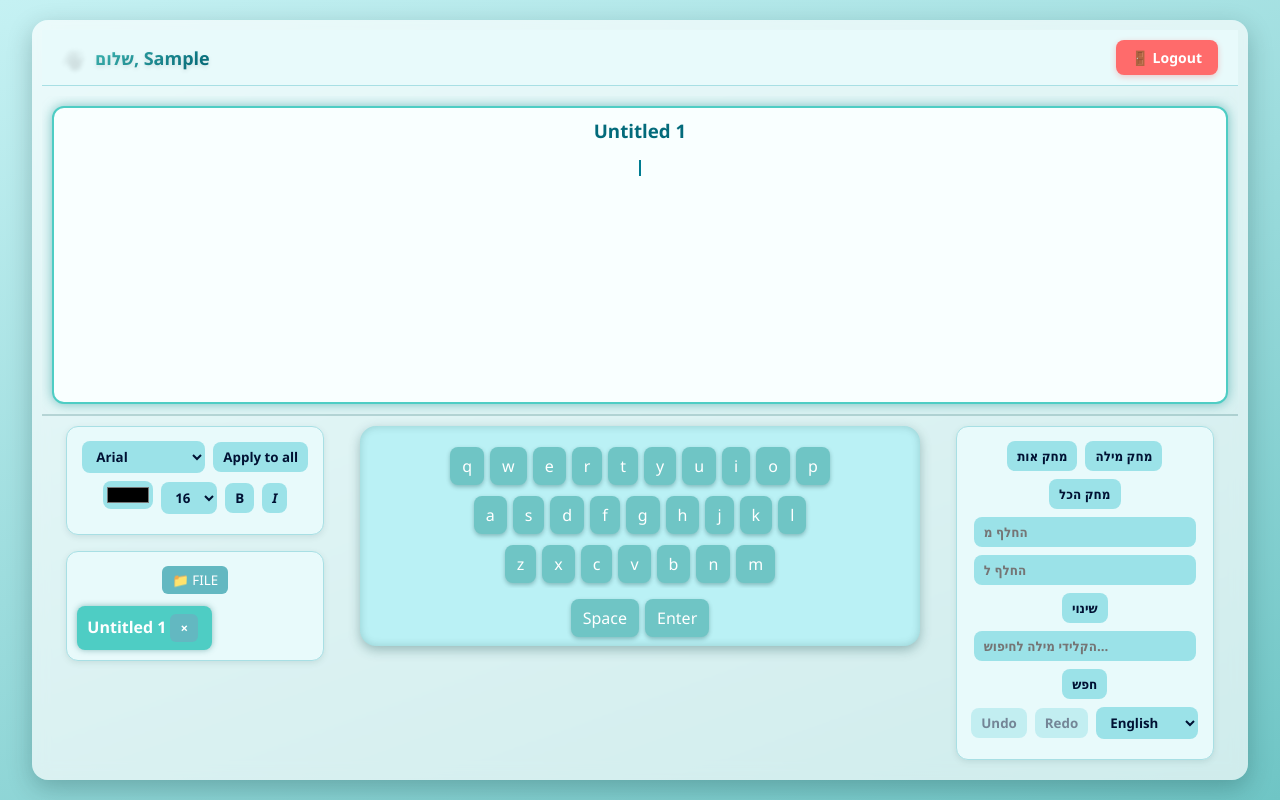
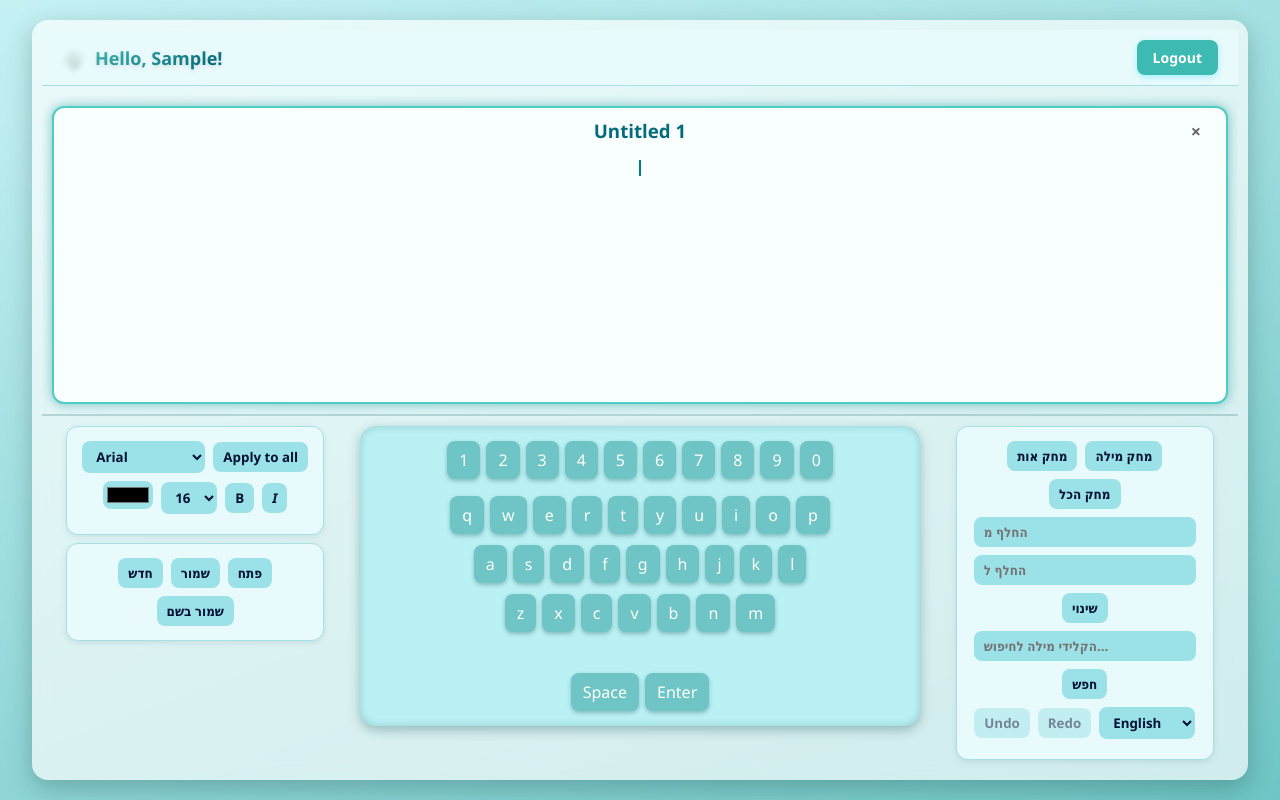
Before and after one commit to NechamaSanders/keyboard_project, a React (Vite) app: page / in a window 1280 px wide. Both pictures are taken after typing "Sample", "name@example.com", "Sample123" into the empty fields and a click on the button "Sign Up". Built offline with nearby package versions, Linux system fonts and the light colour scheme.

Commit message:
so far whatever

```diff
--- a/src/components/App.css
+++ b/src/components/App.css
@@ -77,6 +77,8 @@ body, html, #root {
   position: absolute;
   right: 5px;
   top: 50%;
+  height: 30px;
+  width: 30px;
   transform: translateY(-50%);
   background: transparent;
   border: none;
@@ -84,13 +86,12 @@ body, html, #root {
   font-size: 18px;
   font-weight: bold;
   cursor: pointer;
-  padding: 2px 6px;
   border-radius: 50%;
   transition: all 0.2s ease;
 }
 
 .text-title .close-tab:hover {
-  background: #ff6b6b;
+  background: #3dbab2;
   color: white;
   transform: translateY(-50%) scale(1.1);
 }
@@ -186,33 +187,6 @@ body, html, #root {
 }
 
 /* === KEYBOARD CENTER === */
-/* .keyboard-center {
-  flex: 2;
-  display: flex;
-  justify-content: center;
-  align-items: flex-end;
-}
-
-.keyboard {
-  background: #baf1f5;
-  border-radius: 16px;
-  padding: 12px;
-  width: 90%;
-  box-shadow: inset 0 0 8px rgba(0, 60, 60, 0.2), 0 4px 12px rgba(0, 60, 60, 0.3);
-}
-
-.keyboard-scroll {
-  max-height: 180px;
-  overflow-y: auto;
-  padding: 6px;
-}
-
-.keyboard-bottom {
-  display: flex;
-  justify-content: center;
-  margin-top: 8px;
-} */
-/* === KEYBOARD CENTER === */
 .keyboard-center {
   flex: 2;
   display: flex;
@@ -229,7 +203,7 @@ body, html, #root {
   box-shadow: inset 0 0 8px rgba(0, 60, 60, 0.2), 0 4px 12px rgba(0, 60, 60, 0.3);
 
   /* ✅ prevent resize on layout change */
-  height: 220px;
+  height: 300px;
   width: 560px;
   display: flex;
   flex-direction: column;
@@ -278,92 +252,41 @@ body, html, #root {
   transform: translateY(1px);
 }
 
-/* === FILE TOOLS === */
-.fileTools {
-  background: #e8fafb;
+
+
+/* === POPUP === */
+.file-popup {
+  position: absolute;
+  bottom: 60px; /* above buttons */
+  left: 0;
+  width: 200px;
+  background: #ffffff;
   border: 1px solid #a8dfe4;
   border-radius: 12px;
+  box-shadow: 0 4px 12px rgba(0, 60, 60, 0.3);
   padding: 10px;
-  box-shadow: 0 2px 6px rgba(0, 50, 50, 0.1);
-  width: 90%;
-  text-align: center;
-  margin-top: 8px;
+  display: flex;
+  flex-direction: column;
+  gap: 6px;
+  z-index: 10;
 }
 
-.fileTools button {
-  background: #63b8c1;
-  color: white;
-  border: none;
-  border-radius: 6px;
-  padding: 5px 10px;
-  margin: 4px;
+.file-card {
+  background: #bdf2f2;
+  padding: 8px;
+  border-radius: 8px;
   cursor: pointer;
+  font-weight: 600;
+  display: flex;
+  align-items: center;
   transition: all 0.2s;
 }
 
-.fileTools button:hover {
-  background: #4ca6af;
+.file-card:hover {
+  background: #9ee0e0;
+  transform: translateX(4px);
 }
 
-/* File dropdown menu */
-.file-menu {
-  background: #e4fafa;
-  border: 1px solid #b5e4e4;
-  border-radius: 8px;
-  padding: 8px;
-  margin-top: 4px;
-}
-
-.file-list {
-  max-height: 100px;
-  overflow-y: auto;
-  margin-top: 6px;
-}
-
-.file-list button {
-  display: block;
-  width: 100%;
-  margin: 2px 0;
-  background: #bdf2f2;
-  color: #023;
-  text-align: left;
-}
-
-/* === TABS === */
-.tabs {
-  margin-top: 8px;
-  display: flex;
-  flex-wrap: wrap;
-  gap: 6px;
-}
-
-.tab {
-  background: #a5e1e6;
-  border-radius: 8px;
-  padding: 4px 10px;
-  cursor: pointer;
-  font-weight: 600;
-  transition: all 0.2s ease;
-}
-
-.tab.active {
-  background: #4ecdc4;
-  color: white;
-  box-shadow: 0 0 6px rgba(0, 100, 100, 0.4);
-}
-
-.close-tab {
-  background: transparent;
-  border: none;
-  color: #033;
-  margin-left: 6px;
-  cursor: pointer;
-  font-weight: bold;
-}
-
-.close-tab:hover {
-  color: red;
-}
 
 /* === REGISTER PAGE === */
 .register-container {
@@ -431,25 +354,25 @@ body, html, #root {
 }
 
 .logout-btn {
-  background: #ff6b6b;
+  background: #4ecdc4;
   color: white;
 }
 
 .new-text-btn:hover {
   background: #3dbab2;
   transform: translateY(-2px);
-  box-shadow: 0 6px 12px rgba(0, 60, 60, 0.3);
+  box-shadow: 0 6px 12px rgba(1, 98, 98, 0.3);
 }
 
 .logout-btn:hover {
-  background: #ff5252;
+  background: #22ada4;
   transform: translateY(-2px);
-  box-shadow: 0 6px 12px rgba(255, 0, 0, 0.3);
+  box-shadow: 0 6px 12px rgba(0, 221, 255, 0.3);
 }
 
 .new-text-btn:active, .logout-btn:active {
   transform: translateY(0);
-  box-shadow: 0 2px 4px rgba(0, 60, 60, 0.2);
+  box-shadow: 0 2px 4px rgba(5, 133, 133, 0.2);
 }
 
 /* === HEADER === */
@@ -480,7 +403,7 @@ body, html, #root {
 .user-info::before {
   content: "👋";
   font-size: 20px;
-  animation: wave 2s ease-in-out infinite;
+  animation: wave 10s ease-in-out infinite;
 }
 
 @keyframes wave {
@@ -490,7 +413,7 @@ body, html, #root {
 }
 
 .header .logout-btn {
-  background: #ff6b6b;
+  background: #3dbab2;
   color: white;
   border: none;
   border-radius: 8px;
@@ -498,12 +421,12 @@ body, html, #root {
   font-size: 14px;
   font-weight: 600;
   cursor: pointer;
-  box-shadow: 0 2px 6px rgba(255, 0, 0, 0.2);
+  box-shadow: 0 2px 6px  rgba(0, 221, 255, 0.3);
   transition: all 0.2s ease;
 }
 
 .header .logout-btn:hover {
-  background: #ff5252;
+  background: #3dbab2;
   transform: translateY(-1px);
-  box-shadow: 0 4px 8px rgba(255, 0, 0, 0.3);
+  box-shadow: 0 4px 8px  rgba(0, 221, 255, 0.3);
 }
--- a/src/components/App.jsx
+++ b/src/components/App.jsx
@@ -65,6 +65,12 @@ export default function App() {
     }
     setTextWithHistory(newText);
   }
+const closeText = (index) => {
+  const updated = openTexts.filter((_, i) => i !== index);
+  setOpenTexts(updated);
+  if (activeIndex === index) setActiveIndex(updated.length ? 0 : null);
+  else if (activeIndex > index) setActiveIndex(activeIndex - 1);
+};
 
   return (
     <div className="app-container">
@@ -84,7 +90,7 @@ export default function App() {
                     ...updated[activeIndex],
                     history,
                     historyIndex,
-                    language, // ✅ save current language before switching
+                    language,
                   };
                   setOpenTexts(updated);
                 }
@@ -93,10 +99,14 @@ export default function App() {
                 setText(t.content);
                 setHistory(t.history || [[]]);
                 setHistoryIndex(t.historyIndex || 0);
-                setLanguage(t.language || "english"); // ✅ load that tab’s language
+                setLanguage(t.language || "english");
               }}
             >
-              <h3 className="text-title">{t.name}</h3>
+              <h3 className="text-title">{t.name}
+                <button className="close-tab" onClick={() => closeText(i)}>
+                ×
+              </button></h3>
+
               <TextDisplay text={t.content} language={t.language} style={style} />
 
             </div>
--- a/src/components/EditingTools.jsx
+++ b/src/components/EditingTools.jsx
@@ -204,7 +204,6 @@ export default function EditingTools({
                     <option value="english">English</option>
                     <option value="hebrew">Hebrew</option>
                     <option value="emojis">Emojis</option>
-                    <option value="numbers">Numbers</option>
                     <option value="symbols">Symbols</option>
                 </select>
             </div>
--- a/src/components/FileTools.jsx
+++ b/src/components/FileTools.jsx
@@ -1,4 +1,171 @@
 
+// import React, { useState } from "react";
+
+// export default function FileTools({
+//   currentUser,
+//   text,
+//   openTexts,
+//   setOpenTexts,
+//   activeIndex,
+//   setActiveIndex,
+//   setText,
+//   setHistory,
+//   setHistoryIndex,
+// }) {
+//   const [showMenu, setShowMenu] = useState(false);
+//   const [showFiles, setShowFiles] = useState(false);
+
+//   if (!currentUser) return null; // safety check
+
+//   // Helper to get current user's data
+//   const getUserData = () => {
+//     const data = JSON.parse(localStorage.getItem(`user:${currentUser}`));
+//     return data || { email: "", password: "", savedTexts: {} };
+//   };
+
+//   // Helper to save updated user data
+//   const saveUserData = (updatedFiles) => {
+//     const userData = getUserData();
+//     userData.savedTexts = updatedFiles;
+//     localStorage.setItem(`user:${currentUser}`, JSON.stringify(userData));
+//   };
+
+//   // Load list of user files
+//   const userFiles = getUserData().savedTexts;
+
+//   const loadFileList = () => setShowFiles(!showFiles);
+
+//   const loadFile = (name) => {
+//     const data = userFiles[name];
+//     if (data) {
+//       const parsed = data;
+//       const newOpenTexts = [
+//         { name, content: parsed, history: [parsed], historyIndex: 0 },
+//         ...openTexts,
+//       ];
+//       setOpenTexts(newOpenTexts);
+//       setActiveIndex(0);
+//       setText(parsed);
+//       setHistory([parsed]);
+//       setHistoryIndex(0);
+//     }
+//   };
+
+//   const save = () => {
+//     if (activeIndex === null) return;
+//     const currentName = openTexts[activeIndex].name;
+
+//     if (/^Untitled \d+$/.test(currentName)) {
+//       saveAs();
+//       return;
+//     }
+
+//     const updatedFiles = { ...userFiles, [currentName]: text };
+//     saveUserData(updatedFiles);
+//     alert("הקובץ נשמר!");
+//   };
+
+//   const saveAs = () => {
+//     if (activeIndex === null) return;
+//     const newName = prompt("הכניסי שם חדש לקובץ:");
+//     if (!newName) return;
+
+//     const updatedFiles = { ...userFiles, [newName]: text };
+//     saveUserData(updatedFiles);
+
+//     const updatedOpenTexts = [...openTexts];
+//     updatedOpenTexts[activeIndex] = {
+//       ...updatedOpenTexts[activeIndex],
+//       name: newName,
+//     };
+//     setOpenTexts(updatedOpenTexts);
+
+//     alert("הקובץ נשמר בשם חדש!");
+//   };
+
+//   const newFile = () => {
+//     const untitledCount =
+//       openTexts.filter((t) => t.name.startsWith("Untitled")).length + 1;
+//     const newText = {
+//       name: `Untitled ${untitledCount}`,
+//       content: [],
+//       history: [[]],
+//       historyIndex: 0,
+//     };
+//     setOpenTexts([newText, ...openTexts]);
+//     setActiveIndex(0);
+//     setText([]);
+//     setHistory([[]]);
+//     setHistoryIndex(0);
+//   };
+
+//   const closeFile = (index) => {
+//     const updated = openTexts.filter((_, i) => i !== index);
+//     setOpenTexts(updated);
+
+//     if (activeIndex === index) {
+//       if (updated.length > 0) {
+//         setActiveIndex(0);
+//         setText(updated[0].content);
+//         setHistory(updated[0].history || [[]]);
+//         setHistoryIndex(updated[0].historyIndex || 0);
+//       } else {
+//         setActiveIndex(null);
+//         setText([]);
+//         setHistory([[]]);
+//         setHistoryIndex(0);
+//       }
+//     } else if (activeIndex > index) {
+//       setActiveIndex(activeIndex - 1);
+//     }
+//   };
+
+//   return (
+//     <div className="fileTools">
+//       <button onClick={() => setShowMenu(!showMenu)}>📁 FILE</button>
+
+//       {showMenu && (
+//         <div className="file-menu">
+//           <button onClick={newFile}>חדש</button>
+//           <button onClick={loadFileList}>פתח</button>
+
+//           {showFiles && (
+//             <div className="file-list">
+//               {Object.keys(userFiles).map((key) => (
+//                 <button key={key} onClick={() => loadFile(key)}>
+//                   {key}
+//                 </button>
+//               ))}
+//             </div>
+//           )}
+
+//           <button onClick={save}>שמור</button>
+//           <button onClick={saveAs}>שמור בשם</button>
+//         </div>
+//       )}
+
+//       <div className="tabs">
+//         {openTexts.map((t, i) => (
+//           <div
+//             key={i}
+//             className={`tab ${i === activeIndex ? "active" : ""}`}
+//             onClick={() => {
+//               setActiveIndex(i);
+//               setText(t.content);
+//               setHistory(t.history || [[]]);
+//               setHistoryIndex(t.historyIndex || 0);
+//             }}
+//           >
+//             {t.name}
+//             <button className="close-tab" onClick={() => closeFile(i)}>
+//               ×
+//             </button>
+//           </div>
+//         ))}
+//       </div>
+//     </div>
+//   );
+// }
 import React, { useState } from "react";
 
 export default function FileTools({
@@ -12,56 +179,47 @@ export default function FileTools({
   setHistory,
   setHistoryIndex,
 }) {
-  const [showMenu, setShowMenu] = useState(false);
   const [showFiles, setShowFiles] = useState(false);
 
-  if (!currentUser) return null; // safety check
+  if (!currentUser) return null;
 
-  // Helper to get current user's data
   const getUserData = () => {
     const data = JSON.parse(localStorage.getItem(`user:${currentUser}`));
-    return data || { email: "", password: "", savedTexts: {} };
+    return data || { savedTexts: {} };
   };
 
-  // Helper to save updated user data
   const saveUserData = (updatedFiles) => {
     const userData = getUserData();
     userData.savedTexts = updatedFiles;
     localStorage.setItem(`user:${currentUser}`, JSON.stringify(userData));
   };
 
-  // Load list of user files
   const userFiles = getUserData().savedTexts;
-
-  const loadFileList = () => setShowFiles(!showFiles);
 
   const loadFile = (name) => {
     const data = userFiles[name];
     if (data) {
-      const parsed = data;
       const newOpenTexts = [
-        { name, content: parsed, history: [parsed], historyIndex: 0 },
+        { name, content: data, history: [data], historyIndex: 0 },
         ...openTexts,
       ];
       setOpenTexts(newOpenTexts);
       setActiveIndex(0);
-      setText(parsed);
-      setHistory([parsed]);
+      setText(data);
+      setHistory([data]);
       setHistoryIndex(0);
+      setShowFiles(false); // close popup after loading
     }
   };
 
   const save = () => {
     if (activeIndex === null) return;
     const currentName = openTexts[activeIndex].name;
-
     if (/^Untitled \d+$/.test(currentName)) {
       saveAs();
       return;
     }
-
-    const updatedFiles = { ...userFiles, [currentName]: text };
-    saveUserData(updatedFiles);
+    saveUserData({ ...userFiles, [currentName]: text });
     alert("הקובץ נשמר!");
   };
 
@@ -69,15 +227,10 @@ export default function FileTools({
     if (activeIndex === null) return;
     const newName = prompt("הכניסי שם חדש לקובץ:");
     if (!newName) return;
-
-    const updatedFiles = { ...userFiles, [newName]: text };
-    saveUserData(updatedFiles);
+    saveUserData({ ...userFiles, [newName]: text });
 
     const updatedOpenTexts = [...openTexts];
-    updatedOpenTexts[activeIndex] = {
-      ...updatedOpenTexts[activeIndex],
-      name: newName,
-    };
+    updatedOpenTexts[activeIndex] = { ...updatedOpenTexts[activeIndex], name: newName };
     setOpenTexts(updatedOpenTexts);
 
     alert("הקובץ נשמר בשם חדש!");
@@ -86,12 +239,7 @@ export default function FileTools({
   const newFile = () => {
     const untitledCount =
       openTexts.filter((t) => t.name.startsWith("Untitled")).length + 1;
-    const newText = {
-      name: `Untitled ${untitledCount}`,
-      content: [],
-      history: [[]],
-      historyIndex: 0,
-    };
+    const newText = { name: `Untitled ${untitledCount}`, content: [], history: [[]], historyIndex: 0 };
     setOpenTexts([newText, ...openTexts]);
     setActiveIndex(0);
     setText([]);
@@ -99,70 +247,27 @@ export default function FileTools({
     setHistoryIndex(0);
   };
 
-  const closeFile = (index) => {
-    const updated = openTexts.filter((_, i) => i !== index);
-    setOpenTexts(updated);
+  return (
+    <div className="editing-tools">
+      <button onClick={newFile}>חדש</button>
+      <button onClick={save}>שמור</button>
+      <button onClick={() => setShowFiles(!showFiles)}>פתח</button>
+      <button onClick={saveAs}>שמור בשם</button>
 
-    if (activeIndex === index) {
-      if (updated.length > 0) {
-        setActiveIndex(0);
-        setText(updated[0].content);
-        setHistory(updated[0].history || [[]]);
-        setHistoryIndex(updated[0].historyIndex || 0);
-      } else {
-        setActiveIndex(null);
-        setText([]);
-        setHistory([[]]);
-        setHistoryIndex(0);
-      }
-    } else if (activeIndex > index) {
-      setActiveIndex(activeIndex - 1);
-    }
-  };
-
-  return (
-    <div className="fileTools">
-      <button onClick={() => setShowMenu(!showMenu)}>📁 FILE</button>
-
-      {showMenu && (
-        <div className="file-menu">
-          <button onClick={newFile}>חדש</button>
-          <button onClick={loadFileList}>פתח</button>
-
-          {showFiles && (
-            <div className="file-list">
-              {Object.keys(userFiles).map((key) => (
-                <button key={key} onClick={() => loadFile(key)}>
-                  {key}
-                </button>
-              ))}
+      {showFiles && (
+        <div className="file-popup">
+          {Object.keys(userFiles).length === 0 && <p>אין קבצים לשמירה</p>}
+          {Object.keys(userFiles).map((key) => (
+            <div
+              key={key}
+              className="file-card"
+              onClick={() => loadFile(key)}
+            >
+              📄 {key}
             </div>
-          )}
-
-          <button onClick={save}>שמור</button>
-          <button onClick={saveAs}>שמור בשם</button>
+          ))}
         </div>
       )}
-
-      <div className="tabs">
-        {openTexts.map((t, i) => (
-          <div
-            key={i}
-            className={`tab ${i === activeIndex ? "active" : ""}`}
-            onClick={() => {
-              setActiveIndex(i);
-              setText(t.content);
-              setHistory(t.history || [[]]);
-              setHistoryIndex(t.historyIndex || 0);
-            }}
-          >
-            {t.name}
-            <button className="close-tab" onClick={() => closeFile(i)}>
-              ×
-            </button>
-          </div>
-        ))}
-      </div>
     </div>
   );
 }
--- a/src/components/Header.jsx
+++ b/src/components/Header.jsx
@@ -4,10 +4,10 @@ export default function Header({ currentUser, setCurrentUser }) {
   return (
     <div className="header">
       <div className="user-info">
-        שלום, {currentUser}
+        Hello, {currentUser}!
       </div>
       <button className="logout-btn" onClick={() => setCurrentUser("")}>
-        🚪 Logout
+         Logout
       </button>
     </div>
   );
--- a/src/components/Keyboard.jsx
+++ b/src/components/Keyboard.jsx
@@ -25,12 +25,9 @@ export default function Keyboard({ language, onKeyPress, setLanguage }) {
             ["😭", "😱", "😖", "😣", "😞", "😓", "😩", "😫", "😤"],
             ["😠", "🤬", "🤡", "💀", "☠️", "👻", "👽", "🤖", "🎃"]
         ],
-        numbers: [
-            ["1", "2", "3"],
-            ["4", "5", "6"],
-            ["7", "8", "9"],
-            ["0"],
-        ],
+        numbers:
+            ["1", "2", "3", "4", "5", "6", "7", "8", "9", "0"],
+
         symbols: [
             ["!", "@", "#", "$", "%", "^", "&", "*", "(", ")"],
             ["-", "_", "=", "+", "[", "]", "{", "}", ";", ":"],
@@ -42,6 +39,18 @@ export default function Keyboard({ language, onKeyPress, setLanguage }) {
 
     return (
         <div className="keyboard">
+            <div className="keyboard-top">
+                <div style={{ marginBottom: "5px" }}>
+                    {keyboards.numbers.map((keyLabel, keyIndex) => (
+                        <Key
+                            key={keyIndex}
+                            label={keyLabel}
+                            onClick={onKeyPress}
+                        />
+                    ))}
+                </div>
+
+            </div>
             <div className="keyboard-scroll">
                 {baseRows.map((row, i) => (
                     <div key={i} style={{ marginBottom: "5px" }}>
--- a/src/components/TextDisplay.jsx
+++ b/src/components/TextDisplay.jsx
@@ -1,8 +1,7 @@
 // TextDisplay.jsx
 import React from "react";
-//import "./TextDisplay.css";
 export default function TextDisplay({ text, language, style }) {
-    const direction = (language === "hebrew")
+        const direction = (language === "hebrew")
     return (
         <div className="text-display" style={{
             direction: direction ? "rtl" : "ltr",
```
